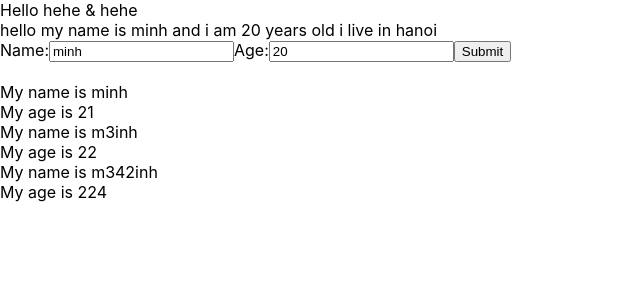
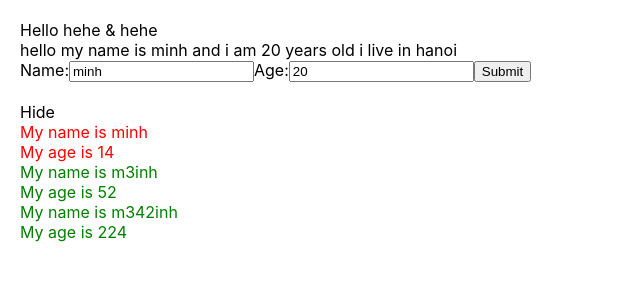
Before and after one commit to minh041104/react-app, a React (Create React App) app: page / in a window 1280 px wide. Shown: the top 300 px of the page, without its empty margins (0-640 px from the left). Built offline with nearby package versions, Linux system fonts and the light colour scheme.

Commit message:
conditional output test

```diff
--- a/src/App.css
+++ b/src/App.css
@@ -1,4 +1,12 @@
+.red {
+  color: red;
+}
+.green {
+  color: green;
+}
+
 body {
+  padding: 20px;
   margin: 0;
   font-family: -apple-system, BlinkMacSystemFont, 'Segoe UI', 'Roboto', 'Oxygen',
     'Ubuntu', 'Cantarell', 'Fira Sans', 'Droid Sans', 'Helvetica Neue',
--- a/src/components/DisplayInfo.js
+++ b/src/components/DisplayInfo.js
@@ -1,16 +1,34 @@
 import React from 'react'
 
 class DisplayInfo extends React.Component {
+
+    state = {
+        isShow: true
+    }
+
+    handleShow = () => {
+        this.setState({
+            isShow: !this.state.isShow
+        })
+    }
+
 
     render() {
         const {listUser} = this.props;
 
         return (
             <div>
+                <div>
+                    <span onClick={() => this.handleShow()}>
+                        {this.state.isShow ? 'Hide' : 'Show'}
+                    </span>
+                </div>
+                {this.state.isShow && (
+                    <div>
                         {
                             listUser.map((user) => {
                                 return (
-                            <div key={user.id}>
+                                    <div key={user.id} className={user.age > 20 ? 'green' : 'red'}>
                                         <div>My name is {user.name}</div>
                                         <div>My age is {user.age}</div>
                                     </div>
@@ -18,6 +36,8 @@ class DisplayInfo extends React.Component {
                             })
                         }
                     </div>
+                )}
+            </div>
         )
     }
 }
--- a/src/components/MyComponent.js
+++ b/src/components/MyComponent.js
@@ -10,12 +10,12 @@ class MyComponent extends React.Component {
             {
                 id: 1,
                 name: "minh",
-                age: 21
+                age: 14
             },
             {
                 id: 2,
                 name: "m3inh",
-                age: 22
+                age: 52
             },
             {
                 id: 3,
--- a/src/index.js
+++ b/src/index.js
@@ -8,9 +8,9 @@ import store from './redux/store';
 const root = ReactDOM.createRoot(document.getElementById('root'));
 root.render(
   <Provider store={store}>
-    <React.StrictMode>
+    {/* <React.StrictMode> */}
       <App />
-    </React.StrictMode>
+    {/* </React.StrictMode> */}
   </Provider>
 );
 
```
Lines whose indentation alone changed are shown as unchanged.
